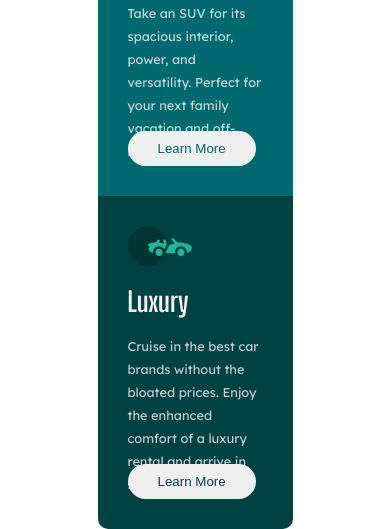
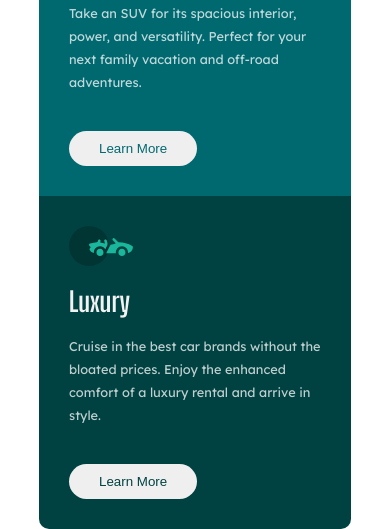
Before and after one commit to Sonsyduke/3-column-preview-card, a plain HTML site: page index.html in a window 390 px wide. Shown: the part 471-1000 px from the top of the page. Drawn offline with Linux system fonts and the light colour scheme.

Commit message:
Fixed a mobile issue

```diff
--- a/styles.css
+++ b/styles.css
@@ -236,3 +236,9 @@ body {
     height: 350px;
   }
 }
+
+@media (max-width: 500px) {
+  .main-container {
+    width: 80%;
+  }
+}
```
